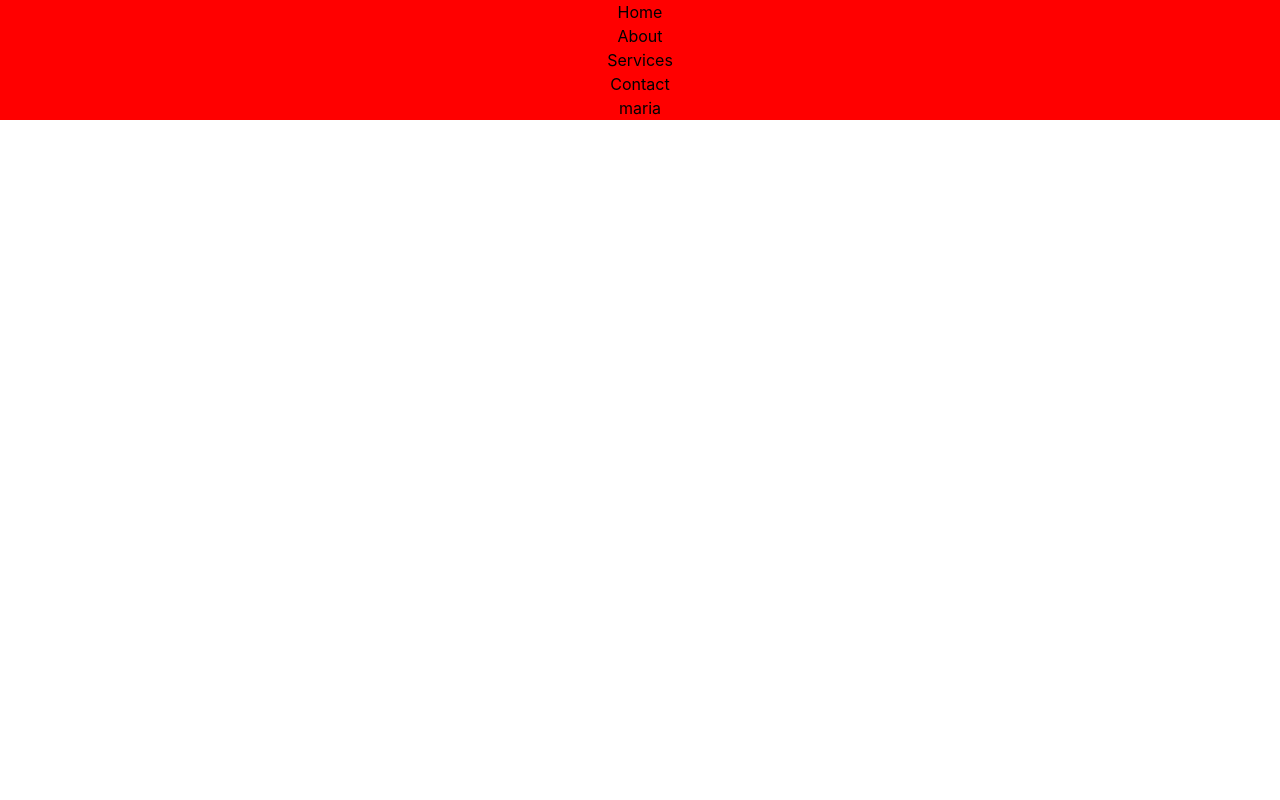
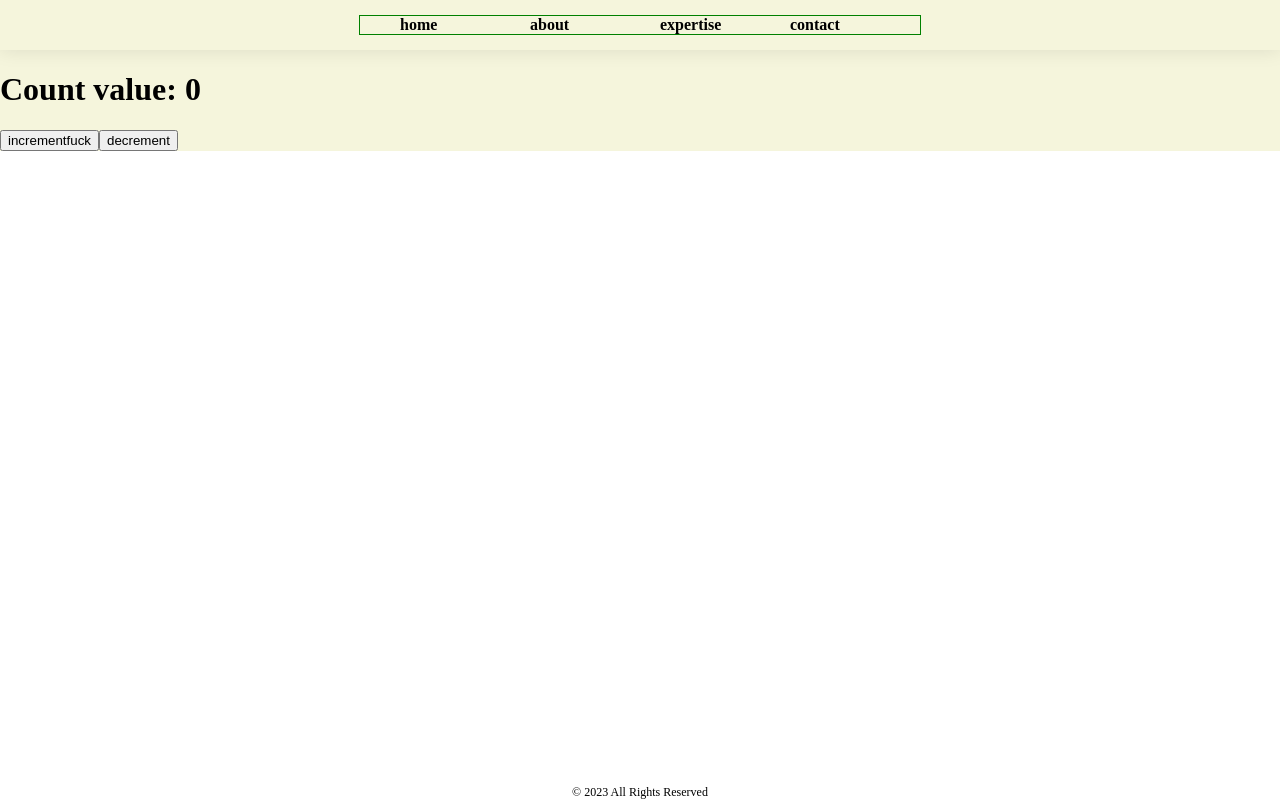
Before and after one commit to mariaalvarez40/magicdev, a React (Create React App) app: page / in a window 1280 px wide. Built offline with nearby package versions, Linux system fonts and the light colour scheme.

Commit message:
update styling, add components, test

```diff
--- a/package.json
+++ b/package.json
@@ -10,6 +10,7 @@
     "react": "^18.2.0",
     "react-dom": "^18.2.0",
     "react-scripts": "5.0.1",
+    "sass": "^1.69.5",
     "web-vitals": "^2.1.4"
   },
   "scripts": {
--- a/public/index.html
+++ b/public/index.html
@@ -24,7 +24,7 @@
       work correctly both with client-side routing and a non-root public URL.
       Learn how to configure a non-root public URL by running `npm run build`.
     -->
-    <title>React App</title>
+    <title>MagicDev</title>
   </head>
   <body>
     <noscript>You need to enable JavaScript to run this app.</noscript>
--- a/src/App.js
+++ b/src/App.js
@@ -1,4 +1,5 @@
 // import './App.css';
+import Footer from './components/footer/footer';
 import Navigation from './components/navigation/navigation';
 import Profile from './components/profile/profile';
 
@@ -6,7 +7,8 @@ function App() {
   return (
     <div className="App">
       <Navigation />
-      <Profile name="maria" />
+      <Profile test="fuck"/>
+      <Footer year="2023" copyright="All Rights Reserved"/>
     </div>
   );
 }
--- /dev/null
+++ b/src/components/footer/footer.js
@@ -0,0 +1,13 @@
+import "../footer/footer.scss";
+
+  function Footer(props){
+    const {copyright} = props;
+    const currentYear = new Date().getFullYear();
+
+    return (
+      <div className="footer">
+        &copy; {currentYear} {copyright}
+      </div>
+    );
+  }
+  export default Footer;
--- /dev/null
+++ b/src/components/footer/footer.scss
@@ -0,0 +1,9 @@
+@import '../../../src/styles.scss';
+
+.footer{
+    font-size: 12px;
+    position: fixed;
+    bottom: 0;
+    width: 100%;
+    text-align: center;
+}
--- a/src/components/navigation/navigation.js
+++ b/src/components/navigation/navigation.js
@@ -1,4 +1,7 @@
 import { Component } from "react";
+import "../navigation/navigation.scss";
+
+
 
 class Navigation extends Component {
 
@@ -16,12 +19,12 @@ class Navigation extends Component {
     //   <div>{this.state.property}</div>
 
     // </div>
-    <nav>
+    <nav className="navigation">
       <ul>
-        <li><a href="/">Home</a></li>
-        <li><a href="/about">About</a></li>
-        <li><a href="/services">Services</a></li>
-        <li><a href="/contact">Contact</a></li>
+        <li><a href="/">home</a></li>
+        <li><a href="/about">about</a></li>
+        <li><a href="/services">expertise</a></li>
+        <li><a href="/contact">contact</a></li>
       </ul>
   </nav>
 
--- /dev/null
+++ b/src/components/navigation/navigation.scss
@@ -0,0 +1,27 @@
+@import '../../../src/styles.scss';
+
+.navigation{
+    display: flex;
+    justify-content: center;
+    width: 100%;
+    max-height: 300px;
+    box-shadow: 0 0 20px rgba(0, 0, 0, 0.1);
+    margin-bottom: 1rem;
+
+ul {
+    list-style-type: none;
+    display: flex;
+    outline: 1px green solid;
+}
+li {
+    min-width: 130px;
+
+}
+ul li a{
+    color: $black;
+    text-decoration: none;
+    font-weight: bold;
+}
+
+
+}
--- a/src/components/profile/profile.js
+++ b/src/components/profile/profile.js
@@ -1,15 +1,36 @@
 import { Component } from "react";
 
 class Profile extends Component{
-    constructor(props){
-        super(props);
+    constructor(){
+        super();
+        this.state = {
+            counter: 0,
+        };
+
+    }
+    increment(){
+        this.setState({
+            counter: this.state.counter + 1,
+        })
+    }
+    decrement(){
+        this.setState({
+            counter: this.state.counter - 1,
+        })
     }
 
+
     render(){
-        console.log(this.props);
-        return (
-            <h1>{this.props.name} </h1>
-        );
+
+        const {test} = this.props
+        return (<div>
+             <h1>Count value: {this.state.counter} </h1>
+             <button onClick={()=> this.increment()}>increment{test}</button>
+             <button onClick={()=> this.decrement()}>decrement</button>
+        </div>);
+
+
+
     }
 }
 
--- a/src/index.css
+++ /dev/null
@@ -1,22 +0,0 @@
-@tailwind base;
-@tailwind components;
-@tailwind utilities;
-
-body {
-  margin: 0;
-  font-family: -apple-system, BlinkMacSystemFont, 'Segoe UI', 'Roboto', 'Oxygen',
-    'Ubuntu', 'Cantarell', 'Fira Sans', 'Droid Sans', 'Helvetica Neue',
-    sans-serif;
-  -webkit-font-smoothing: antialiased;
-  -moz-osx-font-smoothing: grayscale;
-}
-
-code {
-  font-family: source-code-pro, Menlo, Monaco, Consolas, 'Courier New',
-    monospace;
-}
-
-.App {
-  text-align: center;
-  background-color: red;
-}
--- a/src/index.js
+++ b/src/index.js
@@ -1,6 +1,6 @@
 import React from 'react';
 import ReactDOM from 'react-dom/client';
-import './index.css';
+import './styles.scss';
 import App from './App';
 import reportWebVitals from './reportWebVitals';
 
--- /dev/null
+++ b/src/styles.scss
@@ -0,0 +1,17 @@
+body {
+  margin: 0;
+  padding: 0;
+}
+
+code {
+  font-family: source-code-pro, Menlo, Monaco, Consolas, 'Courier New',
+  monospace;
+}
+
+.App {
+  background-color: beige;
+}
+
+//Colors
+$black: #000000;
+$white: #FFFFFF;
--- a/tailwind.config.js
+++ /dev/null
@@ -1,10 +0,0 @@
-/** @type {import('tailwindcss').Config} */
-module.exports = {
-  content: [
-    "./src/**/*.{js,jsx,ts,tsx}",
-  ],
-  theme: {
-    extend: {},
-  },
-  plugins: [],
-}
```
Also changed, not shown: 1 other file (tests, documents, lock files or other folders).
